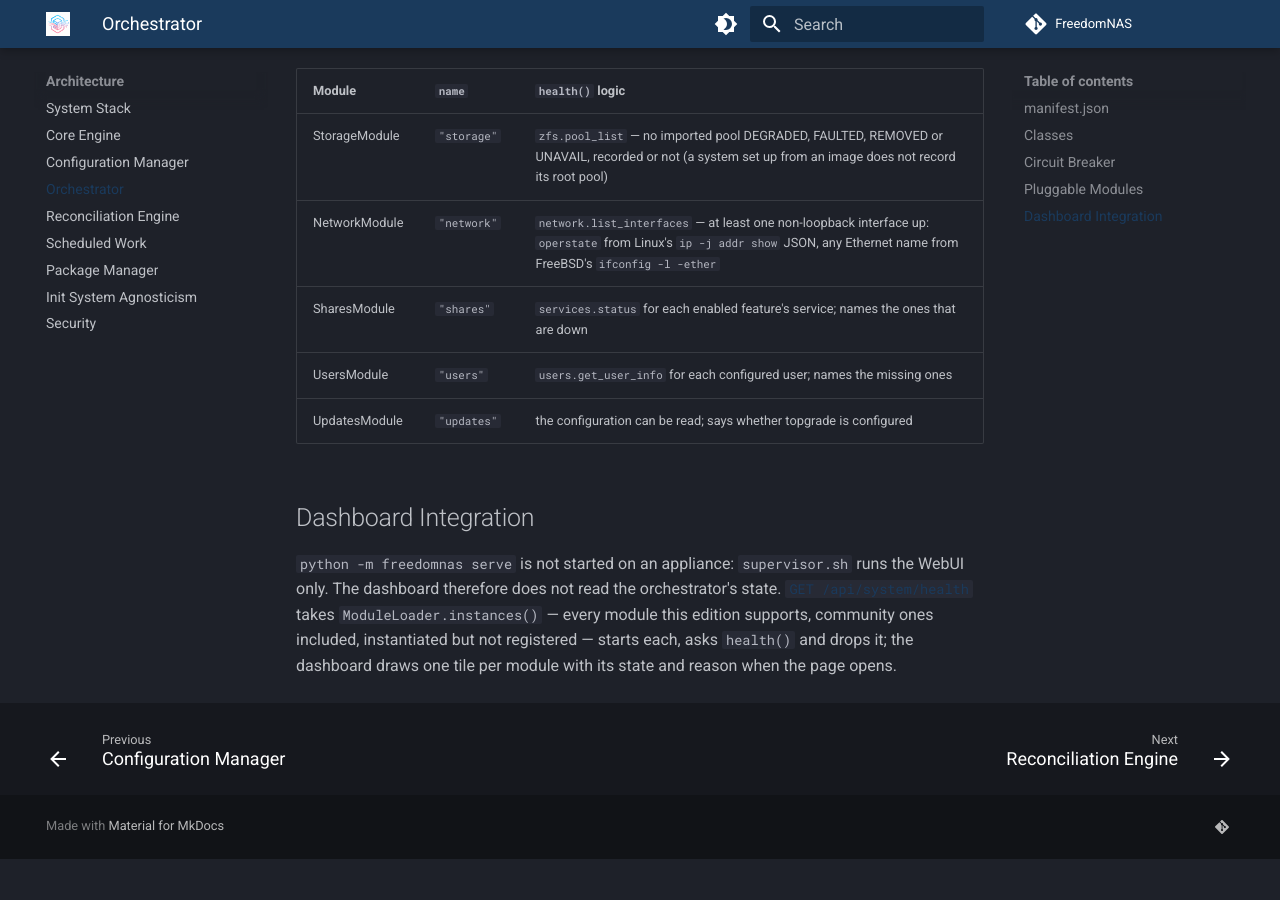
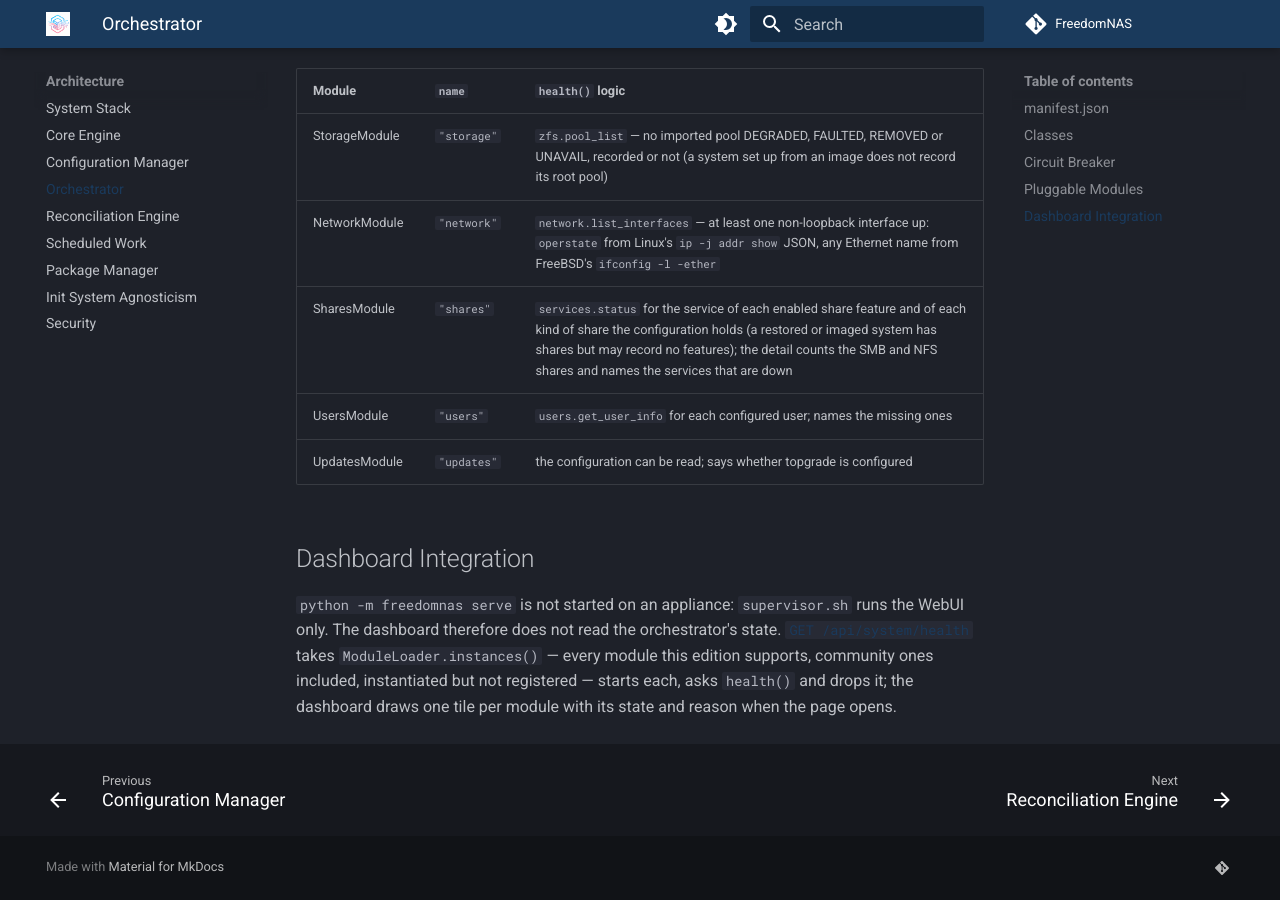
Before and after one commit to FreedomNAS/freedomnas-docs, an MkDocs documentation site: the page built from docs/architecture/orchestrator.md, in a window 1280 px wide and 900 px high, scrolled down 2060 px. Built offline with MkDocs 1.6.1 and Material for MkDocs 9.7.7, drawn with Linux system fonts in a browser that asks for light colours; before the commit the page ends 2919 px from its top, so only the background shows below that.

Commit message:
Document what the shares health check looks at

```diff
--- a/docs/architecture/orchestrator.md
+++ b/docs/architecture/orchestrator.md
@@ -87,7 +87,7 @@ its `health_check()` is `health()[0]`.
 |--------|--------|------------------|
 | StorageModule | `"storage"` | `zfs.pool_list` — no imported pool DEGRADED, FAULTED, REMOVED or UNAVAIL, recorded or not (a system set up from an image does not record its root pool) |
 | NetworkModule | `"network"` | `network.list_interfaces` — at least one non-loopback interface up: `operstate` from Linux's `ip -j addr show` JSON, any Ethernet name from FreeBSD's `ifconfig -l -ether` |
-| SharesModule | `"shares"` | `services.status` for each enabled feature's service; names the ones that are down |
+| SharesModule | `"shares"` | `services.status` for the service of each enabled share feature and of each kind of share the configuration holds (a restored or imaged system has shares but may record no features); the detail counts the SMB and NFS shares and names the services that are down |
 | UsersModule | `"users"` | `users.get_user_info` for each configured user; names the missing ones |
 | UpdatesModule | `"updates"` | the configuration can be read; says whether topgrade is configured |
 
```
